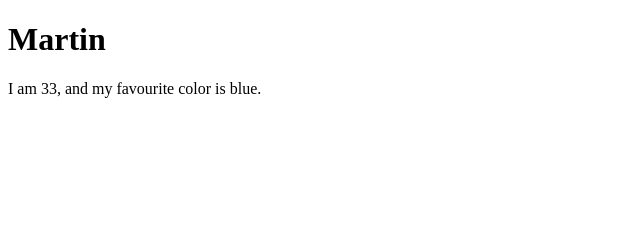
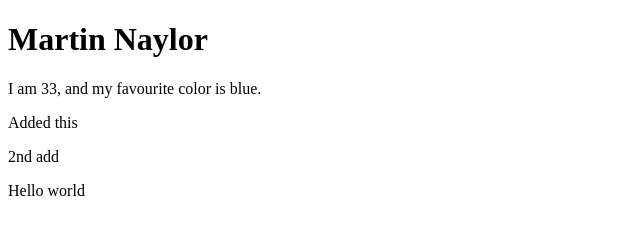
Before and after one commit to RolyanM/my-test-repo, a plain HTML site: page index.html in a window 1280 px wide. Shown: the whole page, without its empty margins (0-640 px from the left). Drawn offline with Linux system fonts and the light colour scheme.

Commit message:
added hello

```diff
--- a/index.html
+++ b/index.html
@@ -7,7 +7,11 @@
   <title>Uploading to Github</title>
 </head>
 <body>
-  <h1>Martin</h1>
+  <h1>Martin Naylor</h1>
   <p>I am 33, and my favourite color is blue.</p>
+  <p>Added this</p>
+  <p>2nd add</p>
+  <p>Hello world</p>
+  <br>
 </body>
 </html>
```
